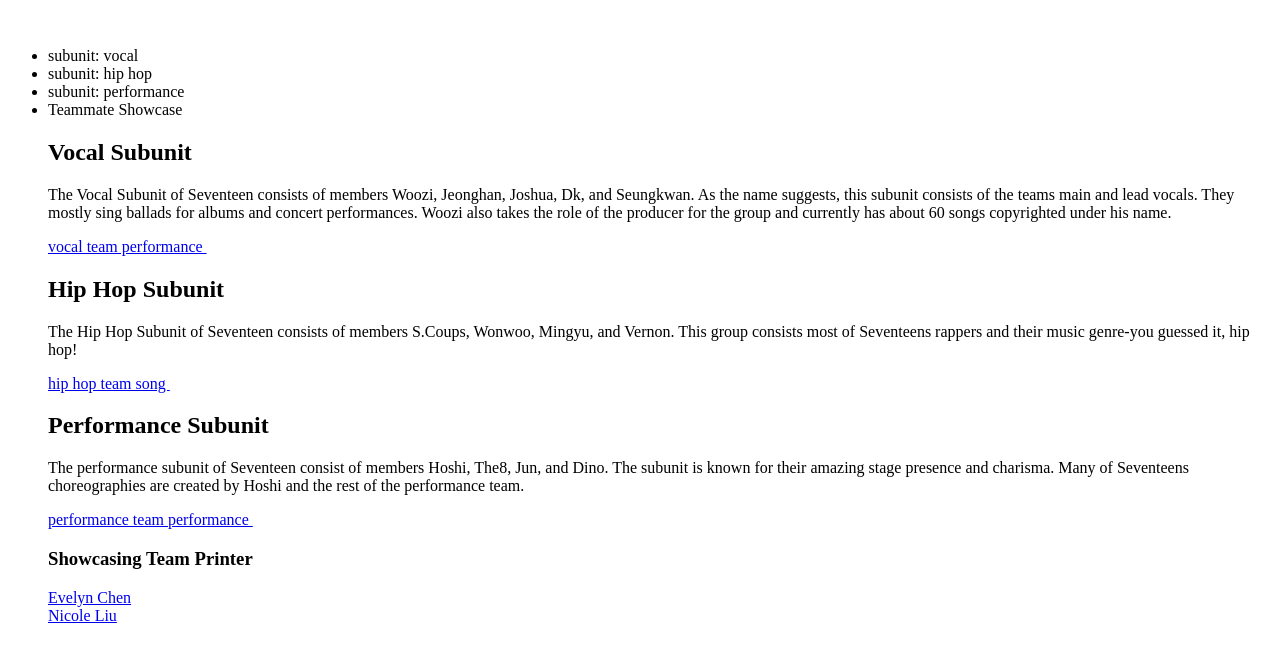
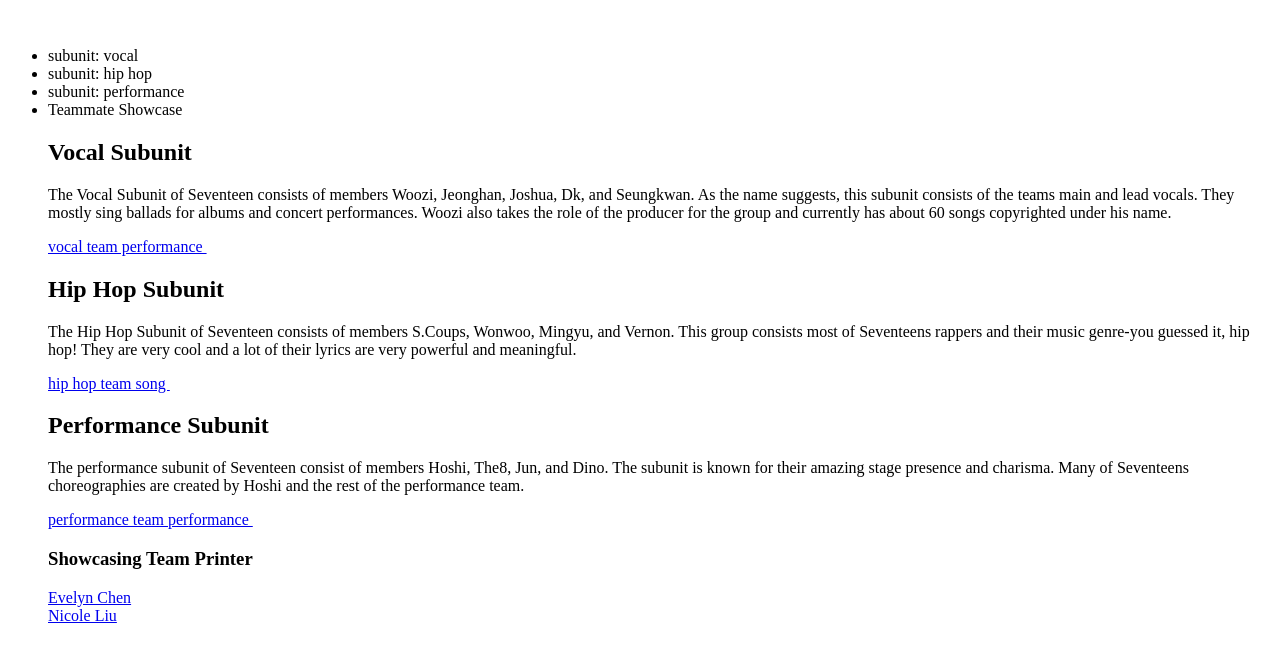
Before and after one commit to Jingy114/fluffy-enigma, a plain HTML site: page index.html in a window 1280 px wide. Shown: the part 119-778 px from the top of the page. Drawn offline with Linux system fonts and the light colour scheme.

Commit message:
Update index.html

```diff
--- a/index.html
+++ b/index.html
@@ -22,7 +22,7 @@
 <img href= "https://pbs.twimg.com/media/Ea9h7SxVAAAD5OX?format=jpg&name=medium">
 
 <h2>Hip Hop Subunit</h2>
-<p>The Hip Hop Subunit of Seventeen consists of members S.Coups, Wonwoo, Mingyu, and Vernon. This group consists most of Seventeens rappers and their music genre-you guessed it, hip hop!</p>
+<p>The Hip Hop Subunit of Seventeen consists of members S.Coups, Wonwoo, Mingyu, and Vernon. This group consists most of Seventeens rappers and their music genre-you guessed it, hip hop! They are very cool and a lot of their lyrics are very powerful and meaningful.</p>
 <a href= https://www.youtube.com/watch?v=Y568g-YiUls> hip hop team song </a>
 <img href="https://static.wikia.nocookie.net/girlgroup/images/b/bc/HipHop_Team_SEVENTEEN_Henggaræ.jpg/revision/latest?cb=20200621024439">
 
```
